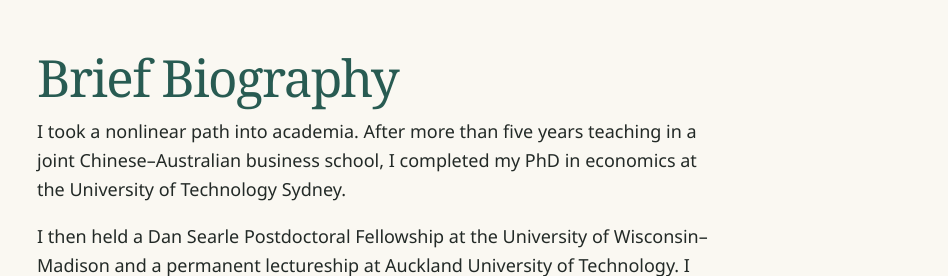
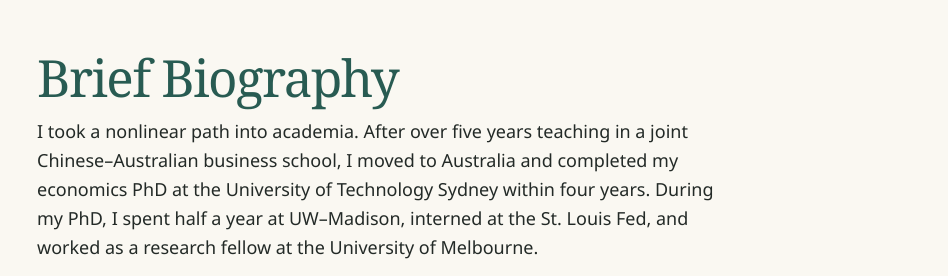
Before and after one commit to sylvia-x-xiao/sylvia-x-xiao.github.io, a plain HTML site: page about.html in a window 1280 px wide. Shown: the part 1158-1434 px from the top of the page, without its empty margins (43-991 px from the left). Drawn offline with Linux system fonts and the light colour scheme.

Commit message:
Update first biography paragraph

```diff
--- a/about.html
+++ b/about.html
@@ -31,7 +31,7 @@
     </figure>
     <section class="bio" aria-labelledby="bio-title">
       <h2 id="bio-title">Brief Biography</h2>
-      <p>I took a nonlinear path into academia. After more than five years teaching in a joint Chinese–Australian business school, I completed my PhD in economics at the University of Technology Sydney.</p>
+      <p>I took a nonlinear path into academia. After over five years teaching in a joint Chinese–Australian business school, I moved to Australia and completed my economics PhD at the University of Technology Sydney within four years. During my PhD, I spent half a year at UW–Madison, interned at the St. Louis Fed, and worked as a research fellow at the University of Melbourne.</p>
 <p>I then held a Dan Searle Postdoctoral Fellowship at the University of Wisconsin–Madison and a permanent lectureship at Auckland University of Technology. I joined Peking University in 2018 and have been an Associate Professor of Economics since 2024. During my 2024–2025 sabbatical, I visited NYU and UC Santa Barbara.</p>
     </section>
     <figure class="personal-quote"><blockquote><p>&quot;Your time is limited, so <em>don&#x27;t waste it living someone else&#x27;s life.</em> Don&#x27;t be trapped by dogma - which is living with the results of other people&#x27;s thinking. Don&#x27;t let the noise of others&#x27; opinions drown out your own inner voice. And most important, <em>have the courage to follow your heart and intuition</em>. &quot;</p></blockquote><figcaption>(S. Jobs)</figcaption></figure>
```
